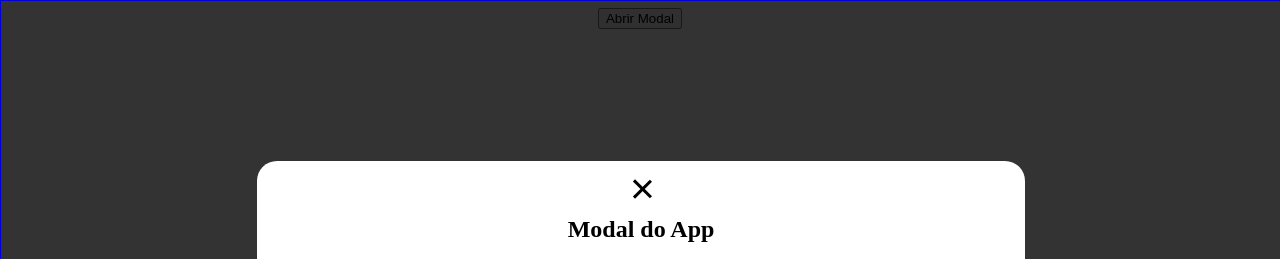
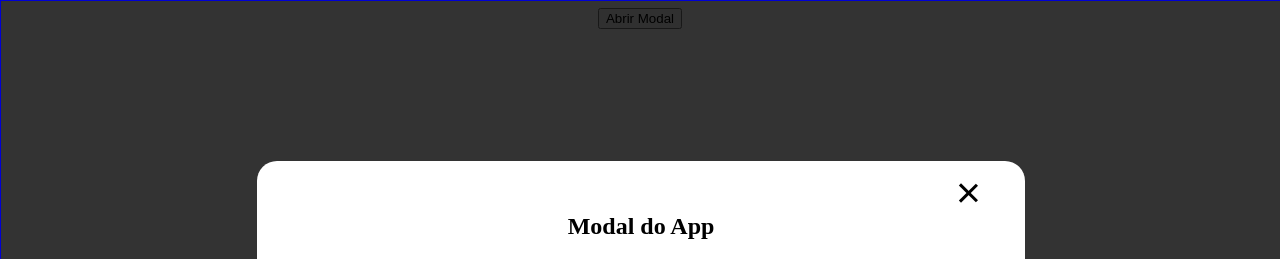
Before and after one commit to nfers/modal-ui, a React (Create React App) app: page / in a window 1280 px wide. Both pictures are taken after a click on the button "Abrir Modal". Shown: the top 259 px of the page. Built offline with nearby package versions, Linux system fonts and the light colour scheme.

Commit message:
adicionado função para fechar o modal

```diff
--- a/src/App.js
+++ b/src/App.js
@@ -13,7 +13,7 @@ function App() {
     <div className="App">
       <button onClick={() => setIsModalVisible(true)} >Abrir Modal</button>
       {isModalVisible ? (
-        <Modal>
+        <Modal onClose={() => setIsModalVisible(false)}>
           <h2>Modal do App</h2>
         </Modal>
       ) : null}
--- a/src/components/Modal/index.js
+++ b/src/components/Modal/index.js
@@ -1,22 +1,17 @@
 import React from 'react';
 
-const Modal = ({ children }) => {
+const Modal = ({onClose = () =>{}, children }) => {
 
   return (
     <div className="modal">
       <div className="container">
-      <button className="close" />
+      <button className="close" onClick={onClose}/>
         <div className="content">
-
           {children}
         </div>
-
       </div>
     </div>
-
-
   )
-
 }
 
 export default Modal;
--- a/src/style.scss
+++ b/src/style.scss
@@ -11,18 +11,27 @@
   display: flex;
   justify-content: center;
   align-items: center;
+
   .container {
     color: white;
     background-color: #fff;
     width: 60%;
     height: 60%;
     border-radius: 20px;
+
     .close {
       background-color: transparent;
       outline: none;
       width: 32px;
       height: 32px;
       border: none;
+      right: calc(-100% + 64px);
+      cursor: pointer;
+      top: 16px;
+      display: flex;
+      position: relative;
+      align-items: center;
+
       &:before,
       &:after{
         content: '   ';
```
